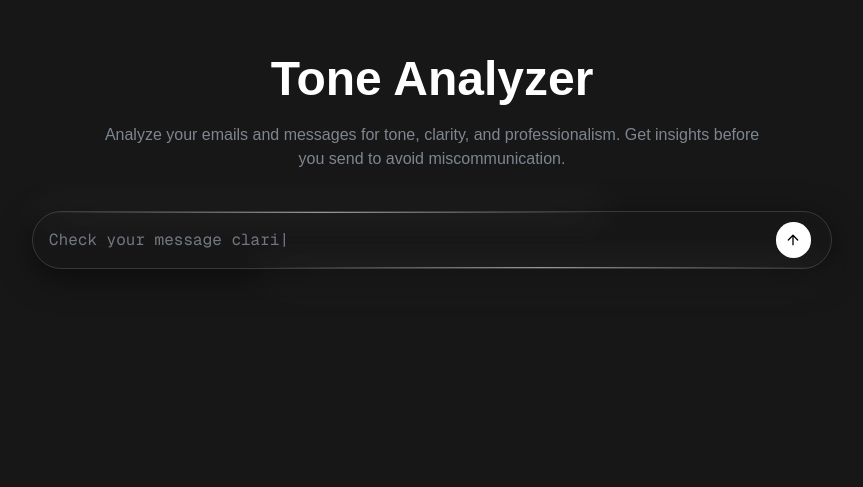
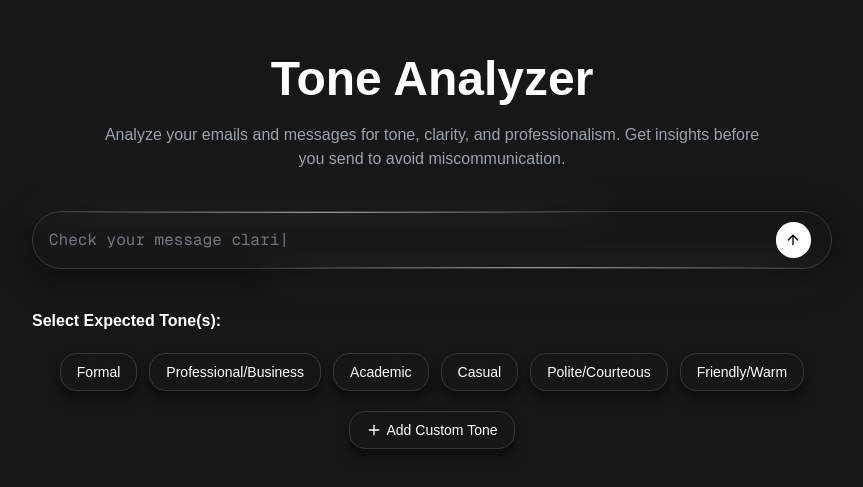
Before and after one commit to jjamesliu/tone-checker, a Next.js app: page / in a window 1280 px wide. Shown: the part 105-592 px from the top of the page, without its empty margins (208-1071 px from the left). Built offline with nearby package versions, Linux system fonts and the light colour scheme.

Commit message:
process of adding tone button

```diff
--- /dev/null
+++ b/src/app/components/ToneButton.tsx
@@ -0,0 +1,21 @@
+import { LucideIcon } from "lucide-react";
+
+interface ToneButtonProps {
+    tone: string;
+    selected: boolean;
+    onClick: (tone: string) => void;
+    children: React.ReactNode;
+    icon?: LucideIcon;
+
+}
+
+export default function ToneButton({ tone, selected, onClick, children, icon: Icon }: ToneButtonProps) {
+    return (
+    <button onClick={() => onClick(tone)}
+    data-selected={selected}
+    className="button-primary">
+        {Icon && <Icon size={16}/>}
+        {children}
+    </button>
+    );
+}
--- a/src/app/globals.css
+++ b/src/app/globals.css
@@ -16,6 +16,15 @@ body {
   background: var(--background);
   color: var(--foreground);
   font-family: Arial, Helvetica, sans-serif;
+}
+
+.button-primary {
+  background: transparent;
+  backdrop-filter: blur(15px);
+  -webkit-backdrop-filter: blur(15px);
+  border: 1px solid rgba(255, 255, 255, 0.15);
+  box-shadow: 0 8px 12px rgba(0,0,0,0.5);
+  @apply flex gap-1 items-center rounded-2xl px-4 py-2 text-sm cursor-pointer hover:scale-105 hover:bg-[#ffffff] hover:text-black transition-all duration-500 ease-in-out;
 }
 
 .search-field-wrapper {
--- a/src/app/page.tsx
+++ b/src/app/page.tsx
@@ -1,9 +1,9 @@
 "use client";
 
-import { ArrowUp } from 'lucide-react';
-import { useState, useEffect, useRef } from 'react';
+import { ArrowUp, Plus, X } from 'lucide-react';
+import { useState, useEffect, useRef, use } from 'react';
 import {TypeAnimation} from 'react-type-animation';
-import { text } from 'stream/consumers';
+import ToneButton from '@/app/components/ToneButton';
 
 export default function Home() {
   const [inputValue, setInputValue] = useState('');
@@ -13,6 +13,30 @@ export default function Home() {
 
   const scrollTimeoutRef = useRef<NodeJS.Timeout | null>(null);
   const textareaRef = useRef<HTMLTextAreaElement>(null);
+
+  // Tone Selection States
+  const [selectedTones, setSelectedTones] = useState<string[]>([]);
+  const [customTone, setCustomTone] = useState(""); //custom tone input state
+  const [showCustomInput, setShowCustomInput] = useState(false); //toggle custom input field
+  const tones = [
+    {id: "formal", label:"Formal"},
+    {id: "professional-business", label:"Professional/Business"},
+    {id: "academic", label:"Academic"},
+    {id: "casual", label:"Casual"},
+    {id: "polite", label:"Polite/Courteous"},
+    {id: "friendly", label:"Friendly/Warm"},
+  ];
+
+
+  const handleToneToggle = (tone: string) => {
+    setSelectedTones(prev => (
+      prev.includes(tone) ? prev.filter(t => t !== tone) : [...prev, tone]
+    ));
+  };
+
+  const handleCustomToneClick = () => {
+    setShowCustomInput(true);
+  }
 
 
   const autoResize = () => {
@@ -78,7 +102,7 @@ export default function Home() {
     <div className='text-center pt-40 max-w-[80%] mx-auto'>
       <div className='space-y-5'>
         <h1 className='font-[700] text-5xl'>Tone Analyzer</h1>
-        <p className='mx-auto text-md text-gray-400/80 max-w-170'>
+        <p className='mx-auto text-md text-gray-400 max-w-170'>
           Analyze your emails and messages for tone, clarity, and professionalism. Get insights before you send to avoid miscommunication.
         </p>
       </div>
@@ -127,6 +151,45 @@ export default function Home() {
 
         </div>
       </div>
+
+      <div className='flex flex-col gap-5 mt-10 max-w-200 mx-auto'>
+        <h2 className='font-bold text-left'>Select Expected Tone(s): </h2>
+        <div className='flex flex-row gap-3 mx-auto flex-wrap justify-center'>
+          {tones.map(tone => (
+              <ToneButton key={tone.id}
+              tone={tone.id}
+              selected={selectedTones.includes(tone.id)}
+              onClick={handleToneToggle}>
+                {tone.label}
+              </ToneButton>
+          ))}
+        </div>
+        <div className='flex justify-center'>
+          {!showCustomInput ? (
+              <ToneButton key="custom"
+              icon={Plus}
+              tone="custom"
+              selected={selectedTones.includes("custom")}
+              onClick={handleCustomToneClick}>
+                Add Custom Tone
+              </ToneButton>
+            ): (
+              <div className='flex flex-row items-center gap-2 text-sm'>
+                <input type="text"
+                className="border border-white/15 rounded-2xl px-4 py-2 focus:outline-none "
+                placeholder="Enter Custom Tone"
+                value={customTone}
+                onChange={(e) => setCustomTone(e.target.value)}
+                onBlur={() => setShowCustomInput(false)}
+                autoFocus
+                />
+                <button className=' button-primary !bg-white !text-black'>
+                  Add Tone
+                </button>
+              </div>
+            )}
+        </div>
+      </div>
     </div>
   );
 }
```
